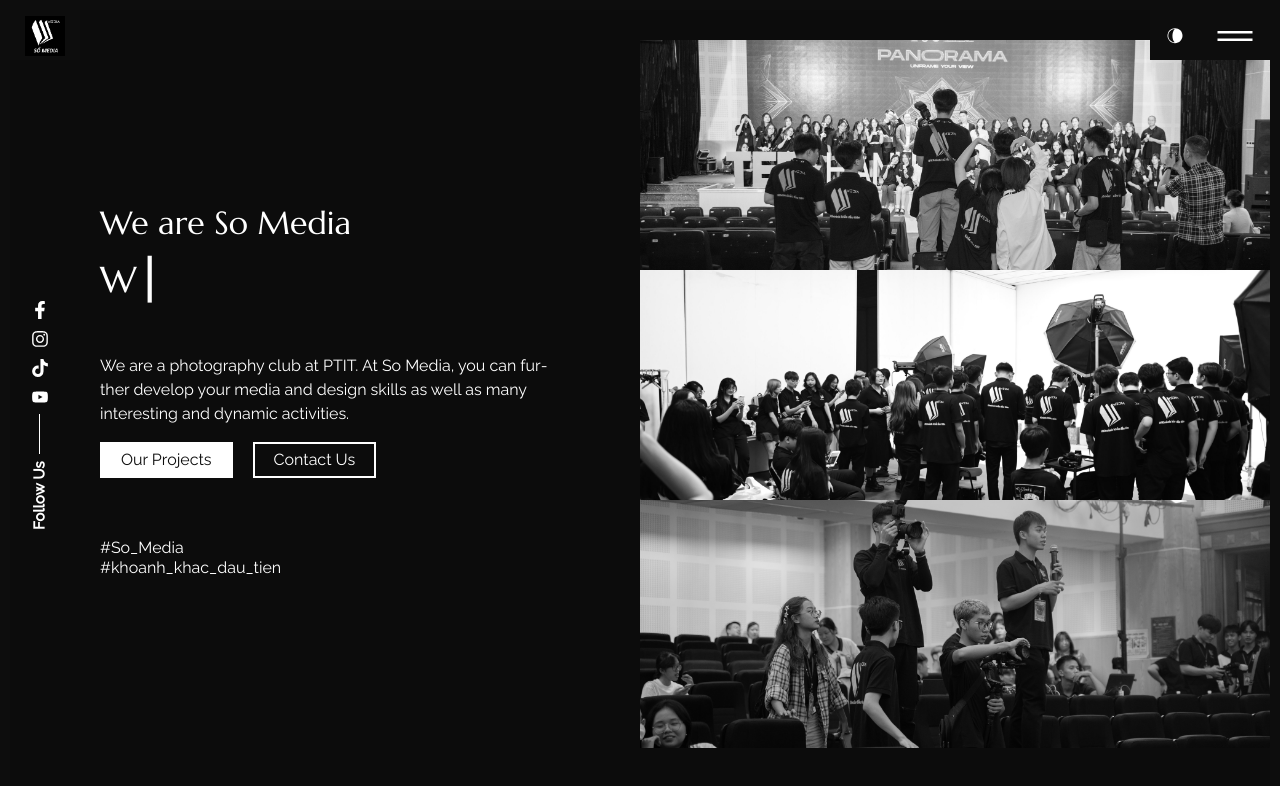
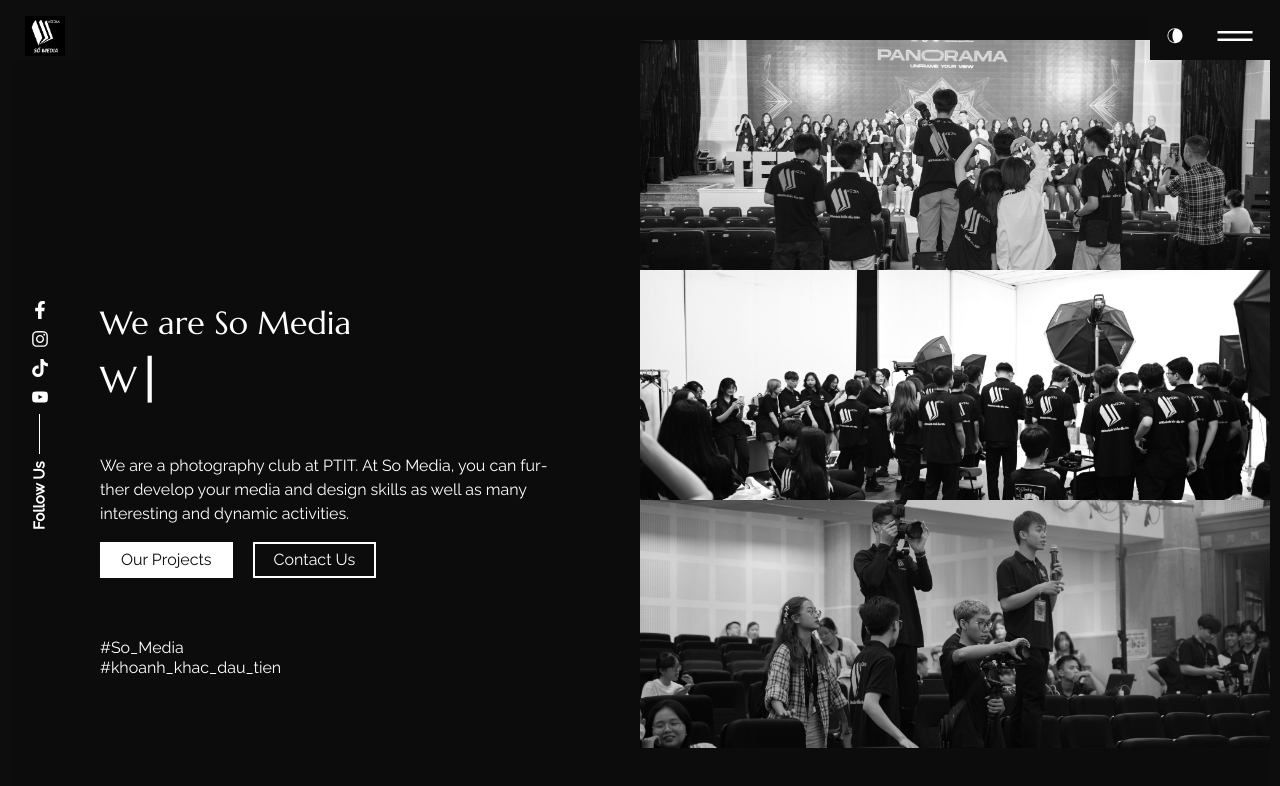
Before and after one commit to Duy-Thong/SoMedia-Website, a React (Create React App) app: page / in a window 1280 px wide. Shown: the top 786 px of the page. Built offline with nearby package versions, Linux system fonts and the light colour scheme.

Commit message:
Add margin-top to text container and adjust font size for smaller screens

```diff
--- a/src/pages/home/index.js
+++ b/src/pages/home/index.js
@@ -46,7 +46,7 @@ export const Home = () => {
             </Row>
           </div>
 
-          <div className="text order-2 order-lg-1 h-100 d-lg-flex justify-content-center">
+          <div className="text order-2 order-lg-1 h-100 d-lg-flex justify-content-center" style={{ marginTop: "200px" }}>
             <div className="align-self-center ">
               <div className="intro mx-auto">
                 <h2 className="mb-1x">{introdata.title}</h2>
--- a/src/pages/home/style.css
+++ b/src/pages/home/style.css
@@ -90,6 +90,13 @@ section {
         max-width: 700px;
         padding-left: 20px;
         padding-right: 20px;
+    }
+}
+@media (max-width: 767px) {
+    /* Add styles for smaller screens */
+    .intro_sec .text h1 {
+        font-size: 24px; /* Adjust font size for smaller screens */
+        margin-bottom: 30px; /* Adjust spacing for smaller screens */
     }
 }
 
```
